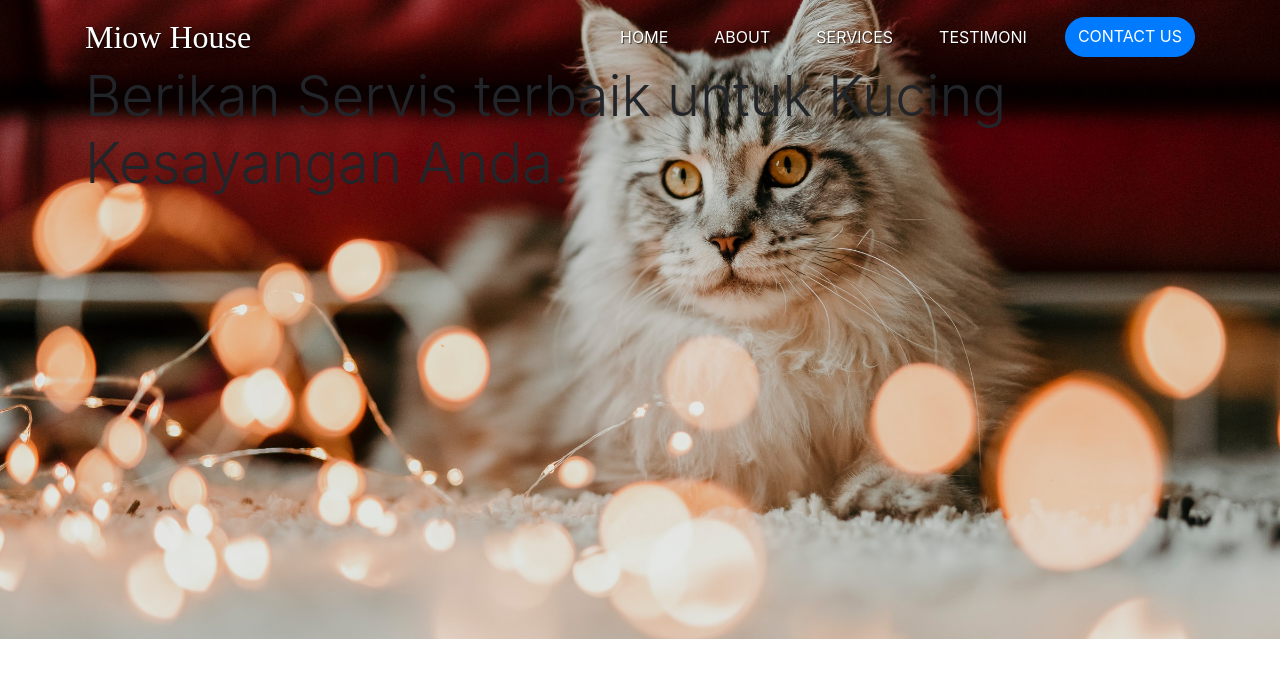
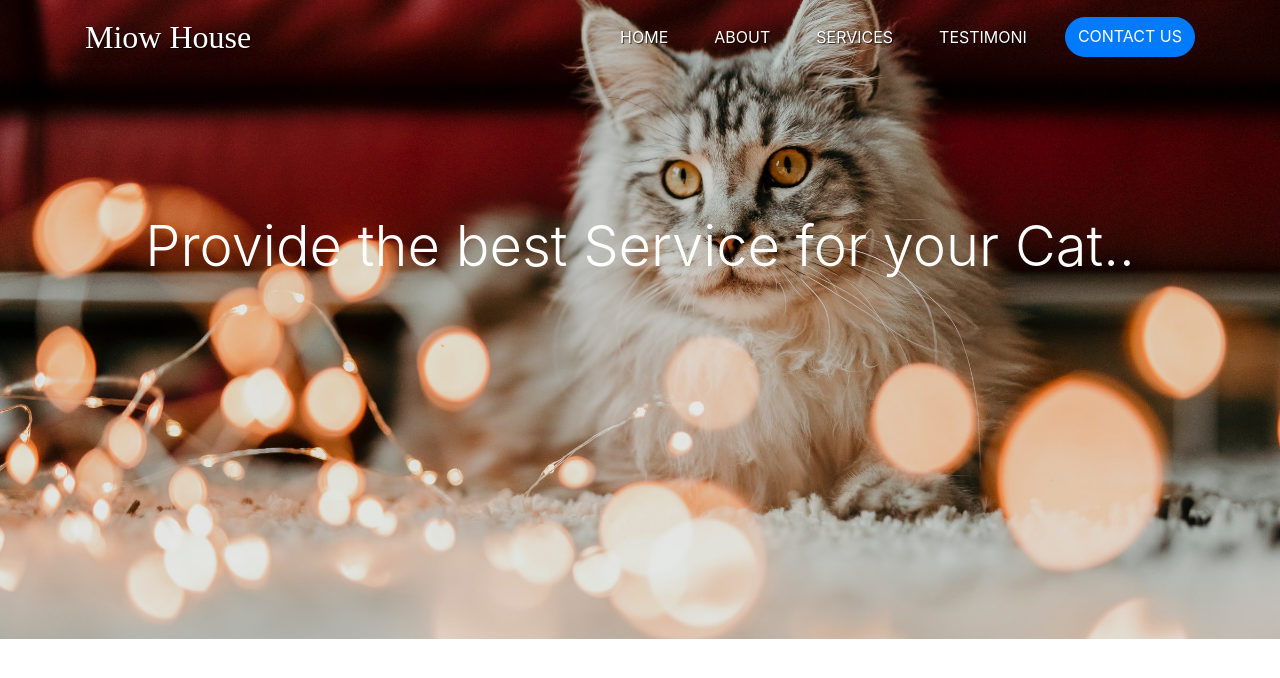
Before and after one commit to Sahrul-ux/bootsrap42021, a PHP site: page / in a window 1280 px wide. Shown: the top 678 px of the page. Run offline with PHP 8.4, Linux system fonts and the light colour scheme; some web fonts are replaced.

Commit message:
memberikan css pada text

```diff
--- a/index.php
+++ b/index.php
@@ -41,7 +41,7 @@
     <!-- jumbotron -->
     <div class="jumbotron jumbotron-fluid">
         <div class="container">
-            <h1 class="display-4">Berikan Servis terbaik untuk Kucing Kesayangan Anda.</h1>
+            <h1 class="display-4">Provide the best Service for your Cat..</h1>
         </div>
     </div>
     <!-- akhir jumbotron -->
--- a/style.css
+++ b/style.css
@@ -11,6 +11,11 @@
     height: 640px;
 }
 
+.jumbotron .display-4 {
+    color: white;
+    text-align: center;
+    margin-top: 150px;
+}
 
 /* desktop-version */
 @media (min-width: 992px) {
```
